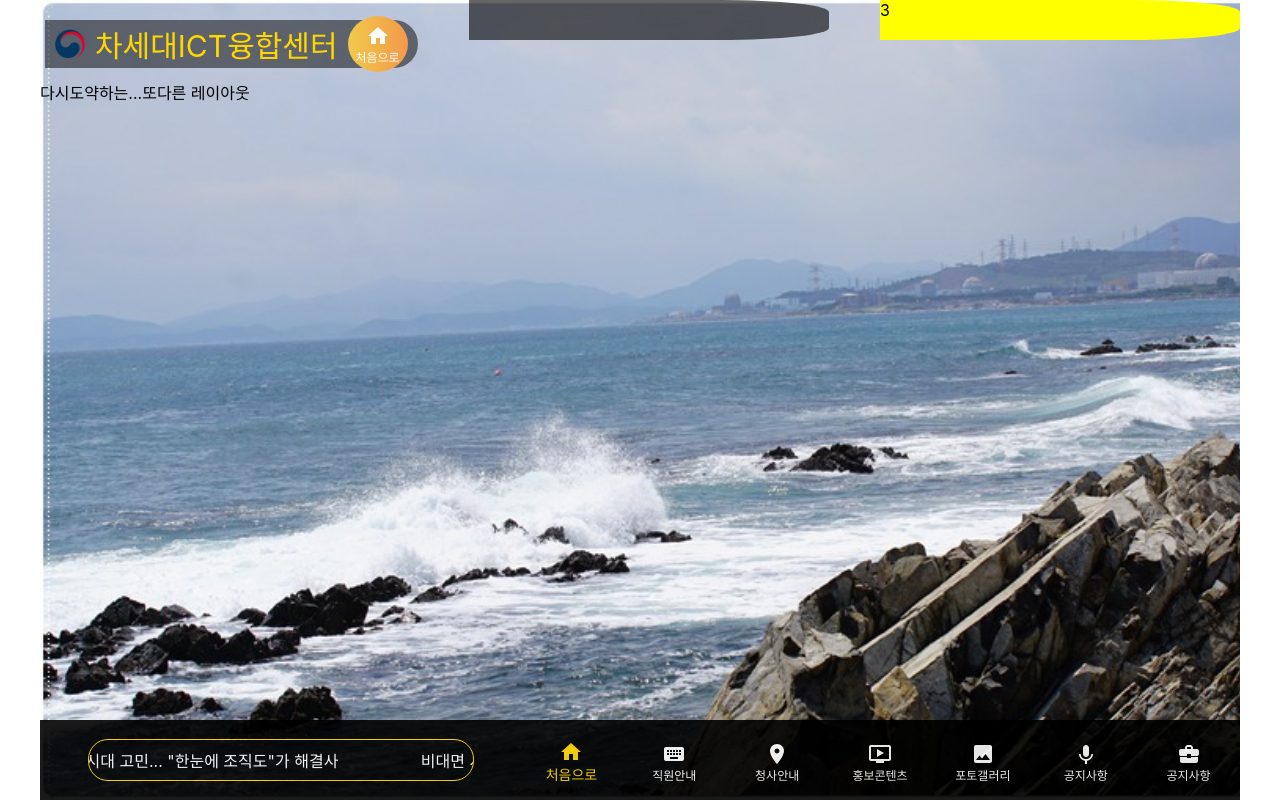
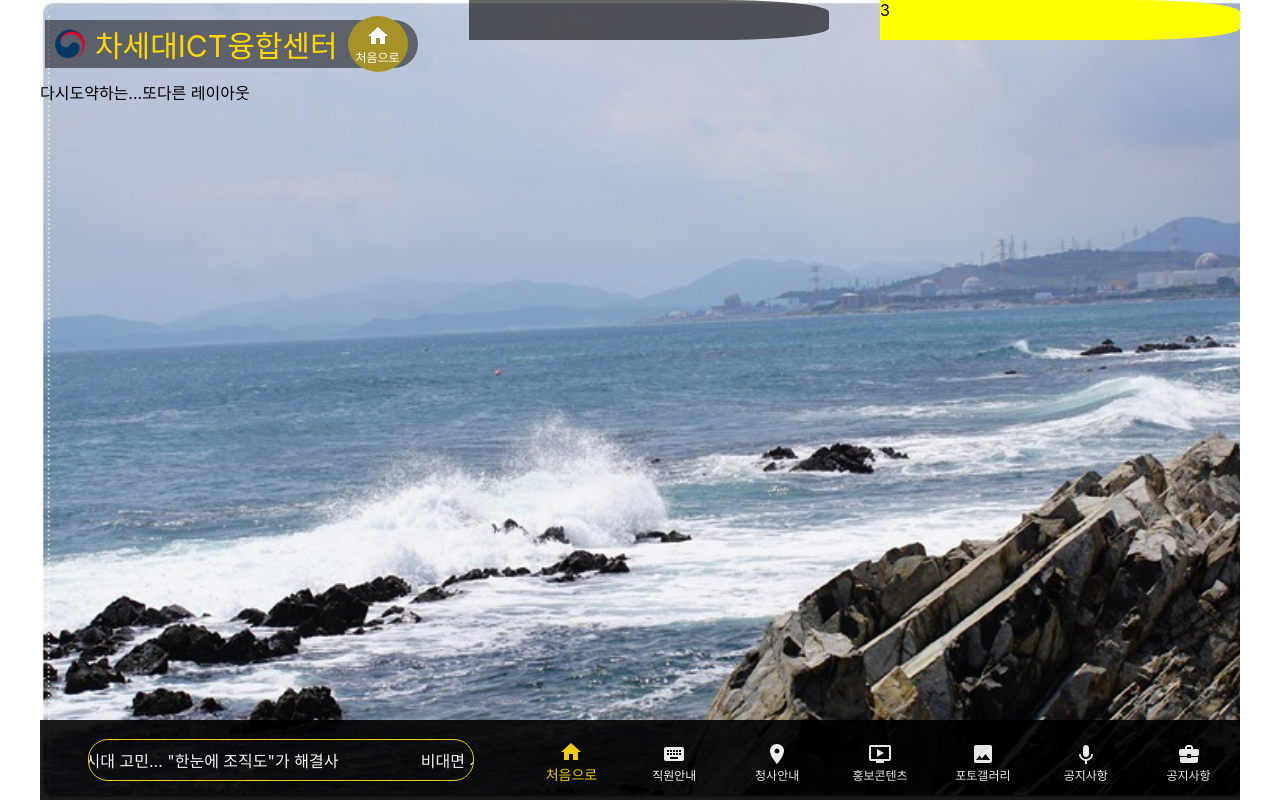
Before and after one commit to ChoiTobin/test, a React (Create React App) app: page / in a window 1280 px wide. Built offline with nearby package versions, Linux system fonts and the light colour scheme.

Commit message:
header test

```diff
--- a/src/components/Layout/header.css
+++ b/src/components/Layout/header.css
@@ -31,11 +31,6 @@
     margin-right: 10px;
     margin-left: 10px;
     border-radius: 50%;
-    background: #F2994A;  /* fallback for old browsers */
-background: -webkit-linear-gradient(to right, #F2C94C, #F2994A);  /* Chrome 10-25, Safari 5.1-6 */
-background: linear-gradient(to right, #F2C94C, #F2994A); /* W3C, IE 10+/ Edge, Firefox 16+, Chrome 26+, Opera 12+, Safari 7+ */
-
-
 }
 
 
```
